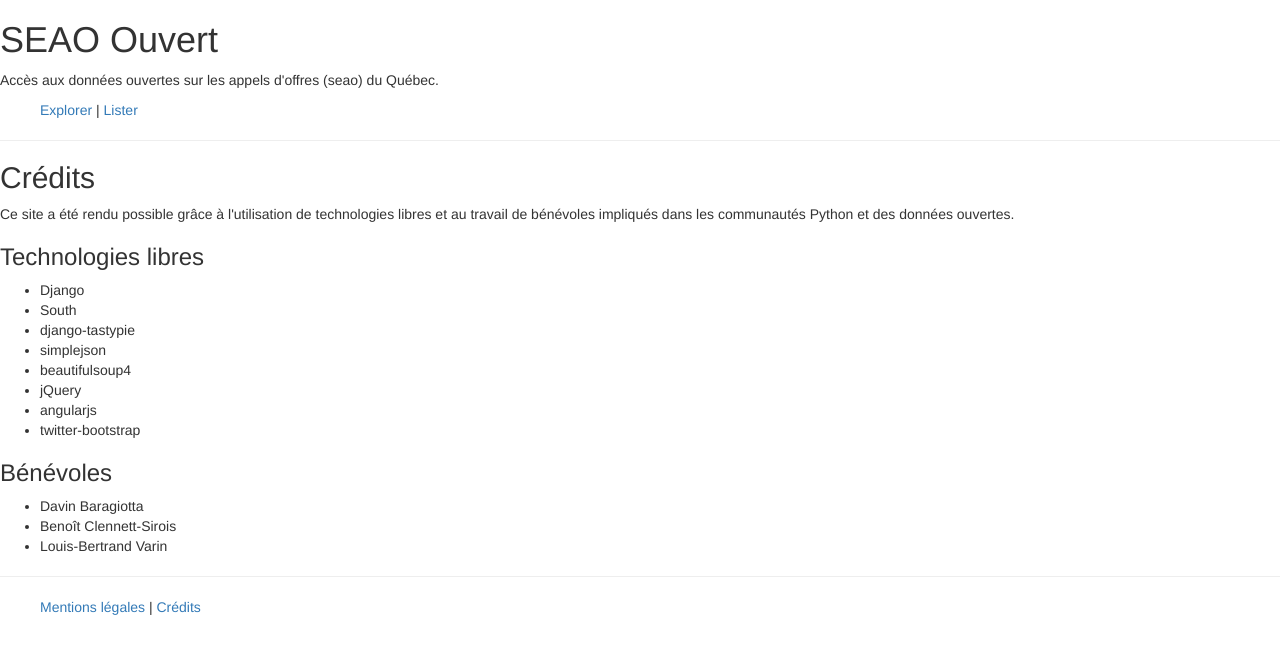
After one commit to giotta/seao, a Django app: page /credits/ in a window 1280 px wide. The commit adds this page. Shown: the top 654 px of the page. Run offline with Django 3.2, Linux system fonts and the light colour scheme; some libraries are stand-ins or nearby versions.

Commit message:
accueil fonctionnel : explorer (ui) et liens (frontend)

```diff
--- /dev/null
+++ b/seao_ouvert/frontend/templates/frontend/credits.html
@@ -0,0 +1,31 @@
+{% extends "base.html" %}
+
+{% block content %}
+<h2>Crédits</h2>
+
+<p>
+Ce site a été rendu possible grâce à l'utilisation de technologies libres et au travail de bénévoles impliqués dans les
+communautés Python et des données ouvertes.
+</p>
+
+<h3>Technologies libres</h3>
+
+<ul>
+  <li>Django</li>
+  <li>South</li>
+  <li>django-tastypie</li>
+  <li>simplejson</li>
+  <li>beautifulsoup4</li>
+  <li>jQuery</li>
+  <li>angularjs</li>
+  <li>twitter-bootstrap</li>
+</ul>
+
+<h3>Bénévoles</h3>
+
+<ul>
+  <li>Davin Baragiotta</li>
+  <li>Benoît Clennett-Sirois</li>
+  <li>Louis-Bertrand Varin</li>
+</ul>
+{% endblock %}
--- a/seao_ouvert/frontend/urls.py
+++ b/seao_ouvert/frontend/urls.py
@@ -4,7 +4,10 @@ from django.conf.urls import patterns, include, url
 
 urlpatterns = patterns(
     'seao_ouvert.frontend.views',
-    url(r'^$', 'home', name='home'),
-    url(r'^legal', 'legal', name='legal'),
-    url(r'^avis', 'avis_list', name='avis'),
+    url(r'^avis/$', 'avis_list', name='avis_list'),
+    url(r'^avis/(?P<id>\d+)', 'avis_detail', name='avis_detail'),
+
+    # footer
+    url(r'^legal/$', 'legal', name='legal'),
+    url(r'^credits/$', 'credits', name='credits'),
 )
--- a/seao_ouvert/frontend/views.py
+++ b/seao_ouvert/frontend/views.py
@@ -1,6 +1,6 @@
 # coding: utf-8
 
-from django.shortcuts import render
+from django.shortcuts import render, get_object_or_404
 
 from seao_ouvert.api import models as api
 
@@ -10,12 +10,22 @@ def home(request):
     }
     return render(request, 'frontend/home.html', c)
 
-def legal(request):
-    return render(request, 'frontend/legal.html')
-
 def avis_list(request):
     c = {
         'nb': api.Avis.objects.all().count(),
         'avis': api.Avis.objects.all()[:100]
     }
-    return render(request, 'frontend/avis.html', c)
+    return render(request, 'frontend/avis_list.html', c)
+
+def avis_detail(request, id):
+    c = {
+        'avis': get_object_or_404(api.Avis, pk=id)
+    }
+    return render(request, 'frontend/avis_detail.html', c)
+
+# footer
+def legal(request):
+    return render(request, 'frontend/legal.html')
+
+def credits(request):
+    return render(request, 'frontend/credits.html')
--- a/seao_ouvert/templates/base.html
+++ b/seao_ouvert/templates/base.html
@@ -1,18 +1,37 @@
 <!DOCTYPE html>
-<html ng-app="seao">
+<html lang="en" ng-app="seao" id="top">
   <head>
     <meta charset="utf-8">
     <title>SEAO Ouvert - Accès aux appels d'offres ouverts</title>
     <meta name="description" content="SEAO Ouvert - Accès aux appels d'offres ouverts">
+
+    <link href="http://netdna.bootstrapcdn.com/twitter-bootstrap/2.3.1/css/bootstrap.min.css" rel="stylesheet"/>
+    <link href="{{STATIC_URL}}app.css" rel="stylesheet"/>
+    <link href="{{STATIC_URL}}ngGrid-2.0.6/ng-grid.min.css" rel="stylesheet"/>
+    <link rel="stylesheet" href="{{STATIC_URL}}assets/select2.css"/>
+    {% block head %}{% endblock %}
   </head>
-  <body>
-    {% block content %}
-    {% endblock %}
-  </body>
-  <hr />
+  <header>
+    <h1>SEAO Ouvert</h1>
+    <p>
+    Accès aux données ouvertes sur les appels d'offres (seao) du Québec.
+    </p>
+    <ul class="menu">
+      <li><a href="{% url 'ui' %}">Explorer</a> | </li>
+      <li><a href="{% url 'avis_list' %}">Lister</a></li>
+    </ul>
+    <hr />
+  </header>
+  {% block body %}
+    <body>
+    {% block content %}{% endblock %}
+    </body>
+  {% endblock %}
   <footer>
-    <ul>
-      <li><a href="{% url 'legal' %}">Mentions légales</a></li>
+    <hr />
+    <ul class="menu">
+      <li><a href="{% url 'legal' %}">Mentions légales</a> | </li>
+      <li><a href="{% url 'credits' %}">Crédits</a></li>
     </ul>
   </footer>
 </html>
--- a/seao_ouvert/ui/static/app.css
+++ b/seao_ouvert/ui/static/app.css
@@ -10,3 +10,7 @@
 #mainGrid {
     min-height: 600px;
 }
+
+ul.menu li {
+    display: inline;
+}
--- a/seao_ouvert/ui/static/ui.html
+++ b/seao_ouvert/ui/static/ui.html
@@ -1,11 +1,12 @@
     <div role="main" ng-controller="MainCtrl">
       <div class="row">
-        <h1 class="span12">SEAO - Accès aux données ouvertes</h1>
+        <h1 class="span12">SEAO Ouvert</h1>
+        <h2 class="span12">Explorer les données</h2>
       </div>
       <div class="row">
         <form>
           <div class="span12">
-	    <label>Sélection des colonnes:</label>
+      	    <label>Sélection des colonnes:</label>
             <button data-ng-class="{'btn-primary': selectedColumns[col]}"
                     class="btn columnSelection"
                     ng-repeat="col in availColumns"
--- a/seao_ouvert/ui/templates/home.html
+++ /dev/null
@@ -1,5 +0,0 @@
-{% extends 'base.html' %}
-{% block body %}
-  <body ng-include src="'{{STATIC_URL}}ui.html'">
-  </body>
-{% endblock %}
--- a/seao_ouvert/ui/views.py
+++ b/seao_ouvert/ui/views.py
@@ -4,6 +4,6 @@ from django.template import RequestContext
 def home(request):
     return render(
         {},
-        'home.html',
+        'ui/home.html',
         context_instance=RequestContext(request, {}),
         )
--- a/seao_ouvert/urls.py
+++ b/seao_ouvert/urls.py
@@ -10,7 +10,8 @@ avis_resource = AvisResource()
 
 urlpatterns = patterns(
     '',
-    url(r'^$', 'seao_ouvert.ui.views.home'),
+    url(r'^$', 'seao_ouvert.frontend.views.home', name='home'),
+    url(r'^explore/$', 'seao_ouvert.ui.views.home', name='ui'),
     url(r'^api/v1/', include(avis_resource.urls)),
     url(r'^admin/', include(admin.site.urls)),
     url(r'^', include('seao_ouvert.frontend.urls')),
```
Also changed, not shown: seao_ouvert/frontend/templates/frontend/avis_detail.html (renamed from seao_ouvert/frontend/templates/frontend/avis.html, +5 -5 lines), seao_ouvert/frontend/templates/frontend/avis_list.html (added, +20 -0 lines), seao_ouvert/frontend/templates/frontend/home.html (+2 -7 lines), seao_ouvert/frontend/templates/frontend/legal.html (+3 -5 lines), seao_ouvert/ui/templates/ui/home.html (renamed from seao_ouvert/ui/templates/base.html, +7 -13 lines).
